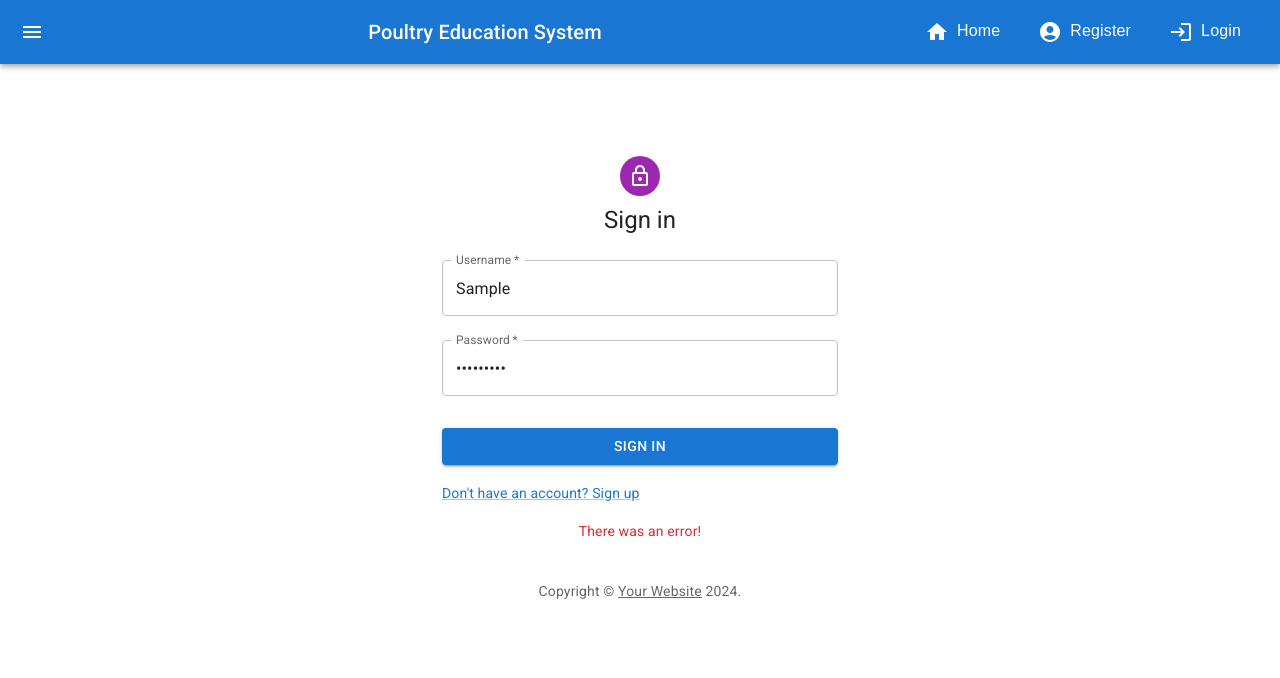
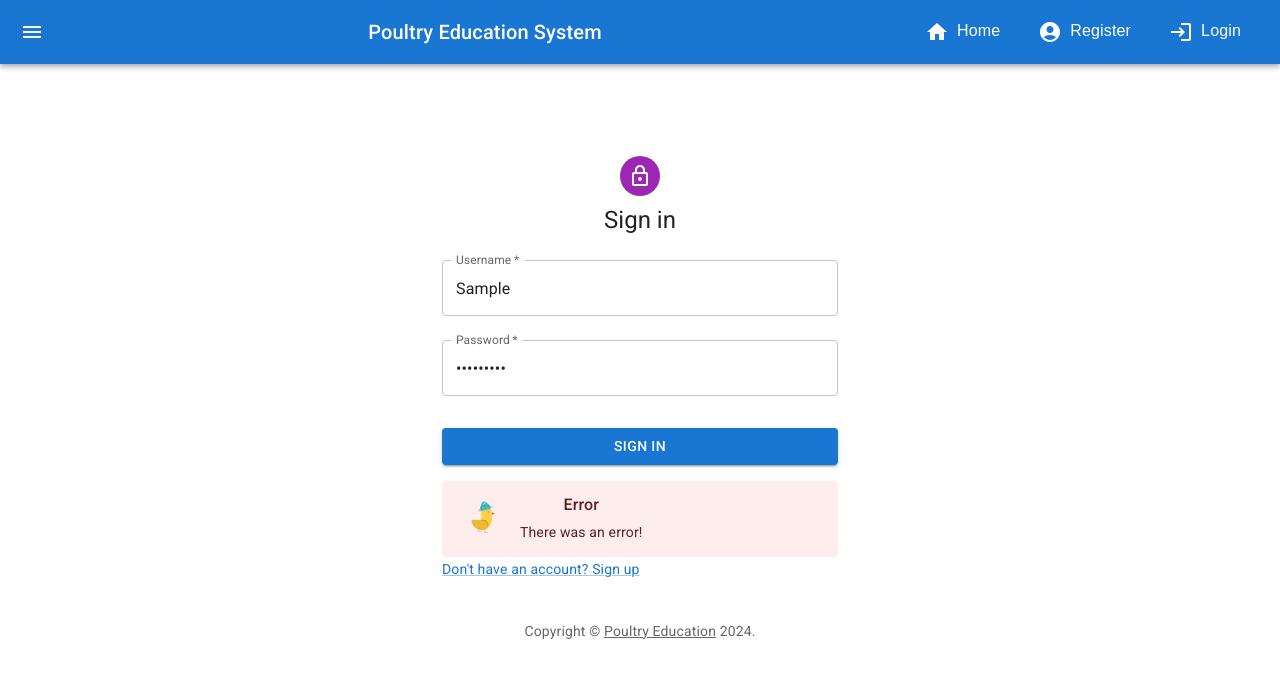
Before and after one commit to EDGARDEVEN/chicken_edu, a React (Create React App) app in the folder chicken-edu-frontend/: page /login in a window 1280 px wide. Both pictures are taken after typing "Sample", "Sample123" into the empty fields and a click on the button "SIGN IN". Shown: the top 678 px of the page. Built offline with nearby package versions, Linux system fonts and the light colour scheme; no server answers.

Commit message:
feat: Add error and success alerts to Login component
The Login component now displays error and success alerts based on the login response.

```diff
--- a/chicken-edu-frontend/src/components/Login.js
+++ b/chicken-edu-frontend/src/components/Login.js
@@ -10,8 +10,12 @@ import Box from '@mui/material/Box';
 import LockOutlinedIcon from '@mui/icons-material/LockOutlined';
 import Typography from '@mui/material/Typography';
 import Container from '@mui/material/Container';
+import { Alert, AlertTitle } from '@mui/material';
 import { createTheme, ThemeProvider } from '@mui/material/styles';
 import { useHistory } from 'react-router-dom';
+import Lottie from 'react-lottie';
+import errorAnimation from '../animations/chicken.json';  // Add your Lottie animation file here
+
 
 const theme = createTheme();
 
@@ -20,7 +24,7 @@ function Copyright(props) {
     <Typography variant="body2" color="text.secondary" align="center" {...props}>
       {'Copyright © '}
       <Link color="inherit" href="localhost:3000">
-        Your Website
+        Poultry Education
       </Link>{' '}
       {new Date().getFullYear()}
       {'.'}
@@ -32,6 +36,8 @@ export default function Login() {
   const [username, setUsername] = useState('');
   const [password, setPassword] = useState('');
   const [message, setMessage] = useState('');
+  const [success, setSuccess] = useState(false);
+  const [error, setError] = useState(false);
   const history = useHistory();
 
   const handleSubmit = (event) => {
@@ -44,12 +50,30 @@ export default function Login() {
       setMessage(response.data.message);
       if (response.data.message === 'Login successful') {
         localStorage.setItem('user', JSON.stringify(response.data));
-        history.push('/');
+        setSuccess(true);
+        setError(false);
+        setTimeout(() => {
+          history.push('/');
+        }, 2000);
+      } else {
+        setSuccess(false);
+        setError(true);
       }
     })
     .catch(error => {
       setMessage('There was an error!');
+      setSuccess(false);
+      setError(true);
     });
+  };
+
+  const defaultOptions = {
+    loop: true,
+    autoplay: true,
+    animationData: errorAnimation,
+    rendererSettings: {
+      preserveAspectRatio: 'xMidYMid slice'
+    }
   };
 
   return (
@@ -103,6 +127,18 @@ export default function Login() {
             >
               Sign In
             </Button>
+            {success && (
+              <Alert severity="success">
+                <AlertTitle>Success</AlertTitle>
+                {message}
+              </Alert>
+            )}
+            {error && (
+              <Alert severity="error" icon={<Lottie options={defaultOptions} height={50} width={50} />}>
+                <AlertTitle>Error</AlertTitle>
+                {message}
+              </Alert>
+            )}
             <Grid container>
               <Grid item>
                 <Link href="/register" variant="body2">
@@ -112,11 +148,6 @@ export default function Login() {
             </Grid>
           </Box>
         </Box>
-        {message && (
-          <Typography variant="body2" color="error" align="center" sx={{ mt: 2 }}>
-            {message}
-          </Typography>
-        )}
         <Copyright sx={{ mt: 5 }} />
       </Container>
     </ThemeProvider>
```
Also changed, not shown: 1 other file (tests, documents, lock files or other folders).
